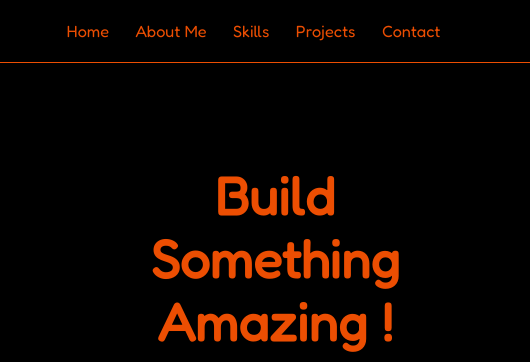
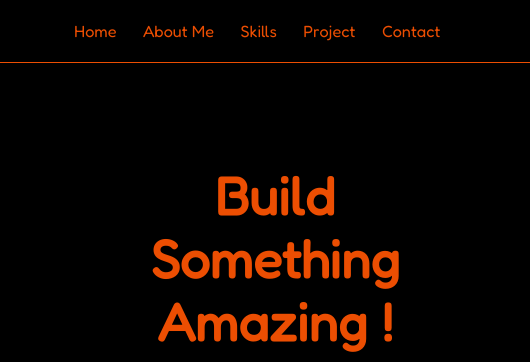
Before and after one commit to Deepak7510/deepakyadavportfolio, a plain HTML site: page index.html in a window 1280 px wide. Shown: the top 362 px of the page, 750-1280 px from the left. Drawn offline with nearby package versions, Linux system fonts and the light colour scheme.

Commit message:
change the nav items name

```diff
--- a/index.html
+++ b/index.html
@@ -36,7 +36,7 @@
             <h5><a href="#home" class="item">Home</a></h5>
             <h5><a href="#about" class="item">About Me</a></h5>
             <h5><a href="#skill" class="item">Skills</a></h5>
-            <h5><a href="#project" class="item">Projects</a></h5>
+            <h5><a href="#project" class="item">Project</a></h5>
             <h5><a href="#contact" class="item">Contact</a></h5>
         </div>
         <Label class="menu">
```
